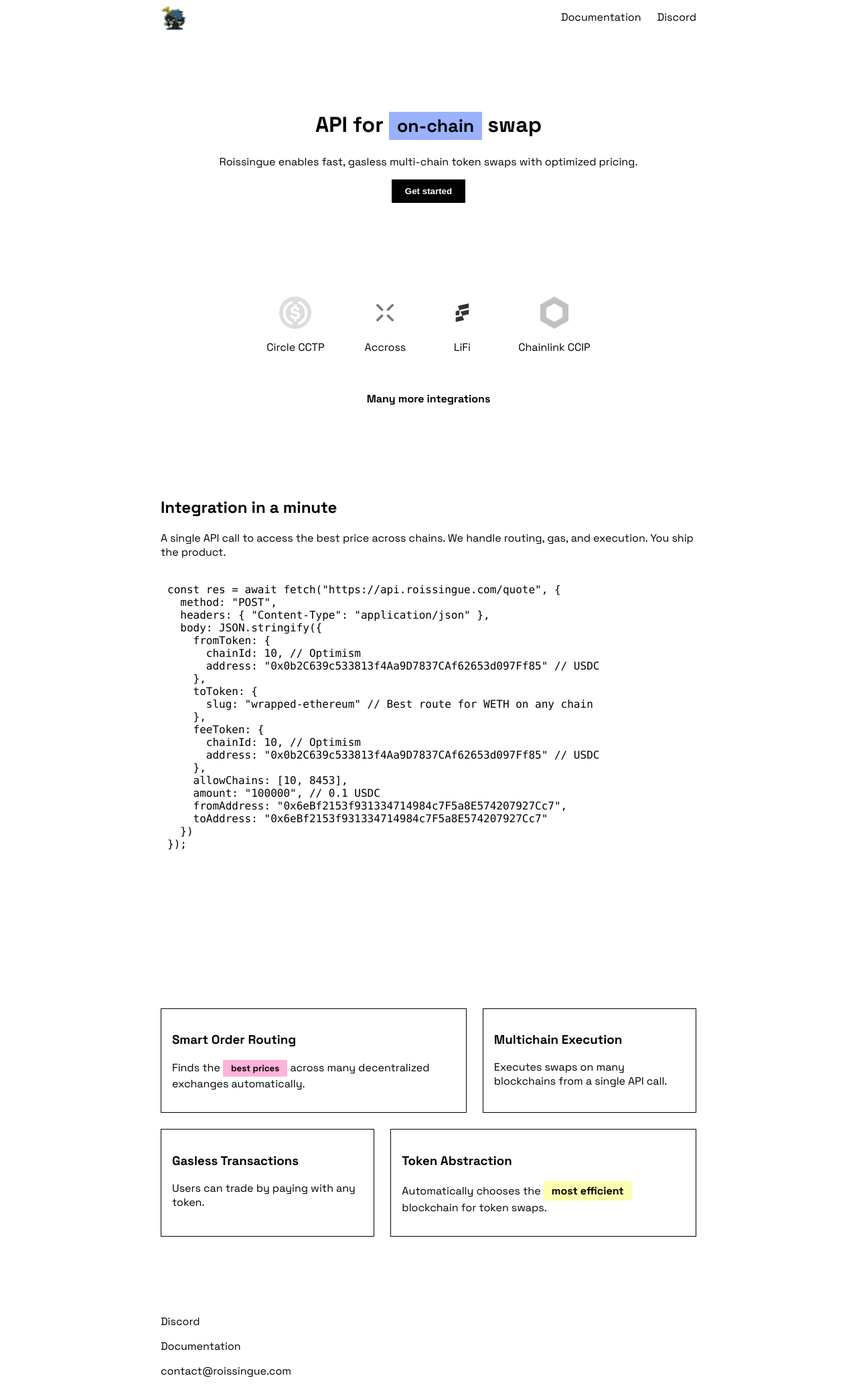
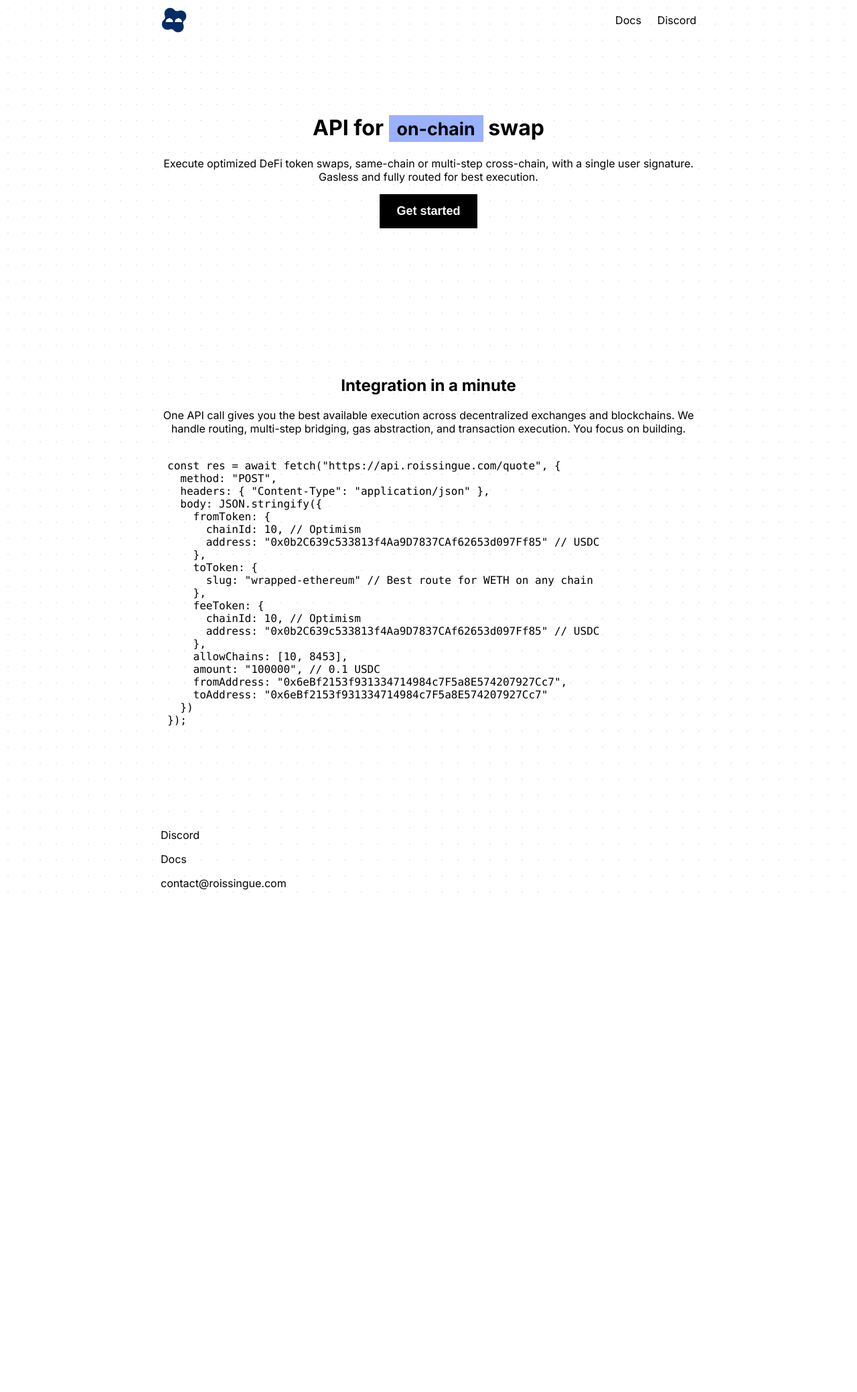
Before and after one commit to lakonguina/roissingue-website, a FastAPI app: page / in a window 1280 px wide. Shown: the whole page at 67% size. After the commit the page ends 1333 px from the top, so only its background shows below. Run offline with FastAPI, Linux system fonts and the light colour scheme.

Commit message:
style: dotted background, simplify sections and copy

```diff
--- a/static/styles.css
+++ b/static/styles.css
@@ -1,6 +1,14 @@
 body {
-  font-family: "Space Grotesk", sans-serif;
+  font-family: "Inter", sans-serif;
   font-optical-sizing: auto;
+  font-style: normal;
+  background-color: #ffffff;
+  background-image: radial-gradient(
+  rgba(0, 0, 0, 0.08) 1px,
+  transparent 1px
+  );
+  background-size: 24px 24px;
+  padding: 10px !important;
 }
 
 pre, code, pre *, code * {
@@ -69,9 +77,10 @@ button {
   background-color: black;
   color: white;
   border: none;
-  padding: 10px 20px;
+  padding: 15px 25px;
   cursor: pointer;
   font-weight: bold;
+  font-size: 18px;
 }
 
 .blue {
@@ -171,3 +180,7 @@ button {
     gap: 40px;
   }
 }
+
+section h2, section p {
+  text-align: center;
+}
--- a/templates/index.html
+++ b/templates/index.html
@@ -3,7 +3,7 @@
   <head>
     <meta charset="utf-8" />
     <meta name="viewport" content="width=device-width,initial-scale=1" />
-    <title>Roissingue | Gasless Multi-Chain Swap API</title>
+    <title>Roissingue | API for on-chain swap</title>
     <meta
         name="description"
         content="Roissingue is a unified API for gasless, multi-chain token swaps with smart order routing and best execution."
@@ -11,8 +11,7 @@
     <link rel="canonical" href="https://roissingue.com/" />
     <meta name="robots" content="index,follow" />
     <link rel="icon" href="/favicon.ico" sizes="any" />
-    <link rel="icon" type="image/svg+xml" href="/static/logo.svg" />
-    <link rel="apple-touch-icon" href="/static/apple-touch-icon.png" />
+    <link rel="icon" type="image/png" href="/static/logo.png" />
     <meta property="og:title" content="Roissingue | Gasless Multi-Chain Swap API" />
     <meta
         property="og:description"
@@ -20,7 +19,7 @@
         />
     <meta property="og:type" content="website" />
     <meta property="og:url" content="https://roissingue.com/" />
-    <meta property="og:image" content="https://roissingue.com/static/og.png" />
+    <meta property="og:image" content="https://roissingue.com/static/logo.png" />
     <meta property="og:image:width" content="1200" />
     <meta property="og:image:height" content="630" />
     <meta name="twitter:card" content="summary_large_image" />
@@ -29,21 +28,18 @@
         name="twitter:description"
         content="Unified API for optimized, gasless multi-chain token swaps."
         />
-    <meta name="twitter:image" content="https://roissingue.com/static/og.png" />
-    <link rel="preconnect" href="https://fonts.googleapis.com" />
-    <link rel="preconnect" href="https://fonts.gstatic.com" crossorigin />
-    <link
-        href="https://fonts.googleapis.com/css2?family=Space+Grotesk:wght@300..700&display=swap"
-        rel="stylesheet"
-        />
-    <link href="/static/styles.css?v=0.0.5" rel="stylesheet" />
+    <meta name="twitter:image" content="https://roissingue.com/static/logo.png" />
+    <link rel="preconnect" href="https://fonts.googleapis.com">
+    <link rel="preconnect" href="https://fonts.gstatic.com" crossorigin>
+    <link href="https://fonts.googleapis.com/css2?family=Inter:ital,opsz,wght@0,14..32,100..900;1,14..32,100..900&display=swap" rel="stylesheet">
+    <link href="/static/styles.css?v=0.0.1" rel="stylesheet" />
     <script type="application/ld+json">
       {
         "@context": "https://schema.org",
         "@type": "Organization",
         "name": "Roissingue",
         "url": "https://roissingue.com/",
-        "logo": "https://roissingue.com/static/logo.svg",
+        "logo": "https://roissingue.com/static/logo.png",
         "sameAs": ["https://discord.gg/cFVDgU5wUe"]
       }
     </script>
@@ -62,7 +58,7 @@
     <nav>
       <a href="/" aria-label="Roissingue home">
         <img
-            src="/static/logo.svg"
+            src="/static/logo.png"
             alt="Roissingue logo"
             width="40"
             height="40"
@@ -72,7 +68,7 @@
 
       <ul>
         <li>
-          <a href="https://docs.roissingue.com/" rel="noopener">Documentation</a>
+          <a href="https://docs.roissingue.com/" rel="noopener">Docs</a>
         </li>
         <li>
           <a
@@ -90,8 +86,7 @@
       <h1>
         API for <small class="blue">on-chain</small> swap
       </h1>
-      <p>Roissingue enables fast, gasless multi-chain token swaps with optimized pricing.</p>
-
+      <p>Execute optimized DeFi token swaps, same-chain or multi-step cross-chain, with a single user signature. Gasless and fully routed for best execution.</p>
       <a href="https://docs.roissingue.com/" class="cta" rel="noopener">
         <button type="button" aria-label="Get started with Roissingue documentation">
           Get started
@@ -100,38 +95,14 @@
     </header>
 
     <main>
-      <section class="icons-section">
-        <div class="icons-container">
-
-          <div class="icon-item">
-            <img src="/static/circle.svg" alt="Circle">
-            <div class="icon-label">Circle CCTP</div>
-          </div>
-
-
-          <div class="icon-item">
-            <img src="/static/across.webp" alt="Across">
-            <div class="icon-label">Accross</div>
-          </div>
-
-          <div class="icon-item">
-            <img src="/static/lifi.webp" alt="LiFi">
-            <div class="icon-label">LiFi</div>
-          </div>
-
-
-          <div class="icon-item">
-            <img src="/static/chainlink.svg" alt="Chainlink">
-            <div class="icon-label">Chainlink CCIP</div>
-          </div>
-        </div>
-      </section>
-      <p style="text-align: center; font-weight: bold;">Many more integrations</p>
-
       <section>
         <h2>Integration in a minute</h2>
         <p>
-        A single API call to access the best price across chains. We handle routing, gas, and execution. You ship the product.
+
+        One API call gives you the best available execution across decentralized exchanges and blockchains.
+        We handle routing, multi-step bridging, gas abstraction, and transaction execution.
+        You focus on building.
+
         </p>
 
         <div id="code">
@@ -158,28 +129,6 @@
 });</code></pre>
         </div>
       </section>
-
-      <section class="features">
-        <div>
-          <h3>Smart Order Routing</h3>
-          <p>Finds the <small class="pink">best prices</small> across many decentralized exchanges automatically.</p>
-        </div>
-
-        <div>
-          <h3>Multichain Execution</h3>
-          <p>Executes swaps on many blockchains from a single API call.</p>
-        </div>
-
-        <div>
-          <h3>Gasless Transactions</h3>
-          <p>Users can trade by paying with any token.</p>
-        </div>
-
-        <div>
-          <h3>Token Abstraction</h3>
-          <p>Automatically chooses the <span class="yellow">most efficient</span> blockchain for token swaps.</p>
-        </div>
-      </section>
     </main>
 
     <footer>
@@ -194,7 +143,7 @@
       </p>
 
       <p>
-      <a href="https://docs.roissingue.com/" rel="noopener">Documentation</a>
+      <a href="https://docs.roissingue.com/" rel="noopener">Docs</a>
       </p>
 
       <p>
```
Also changed, not shown: static/logo.png (added), static/logo.svg (deleted).
